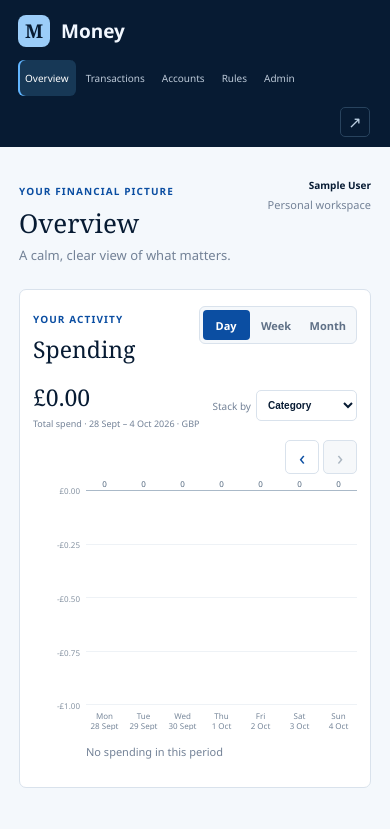
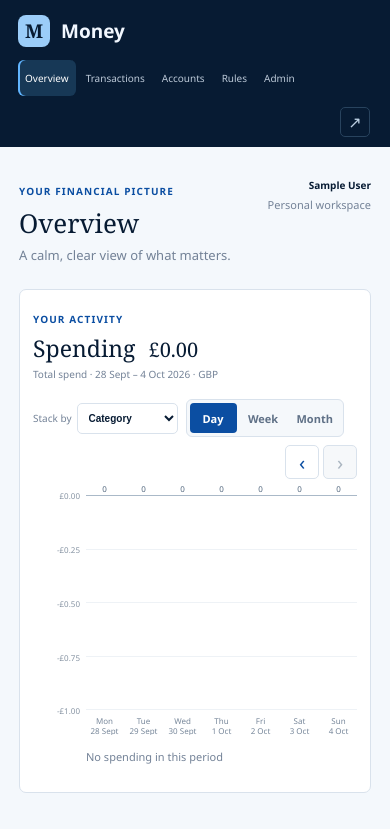
Before and after one commit to MarrieSt/off-money, a Django app: page / in a window 390 px wide. Shown: the top 829 px of the page. Run offline with Django 5.2, Linux system fonts and the light colour scheme; the visitor is signed in with stand-in values (Sample User, id 1); data that the repository does not hold is empty.

Commit message:
little UI tweaks

```diff
--- a/static/money/css/site.css
+++ b/static/money/css/site.css
@@ -109,16 +109,17 @@ h1, h2, h3, p { margin-top: 0; }
 
 [hidden] { display: none !important; }
 .spending-widget { position: relative; max-width: 1120px; margin: 0 auto 24px; padding: 20px 22px 17px; border: 1px solid var(--money-border); border-radius: 7px; background: #fff; }
-.spending-heading, .spending-summary { display: flex; align-items: center; justify-content: space-between; gap: 18px; }
+.spending-heading { display: flex; align-items: center; justify-content: space-between; gap: 18px; }
 .spending-title-block .eyebrow { color: var(--money-blue); }
-.spending-title-block h2 { margin: 5px 0 0; color: var(--money-navy); font-family: Georgia, "Times New Roman", serif; font-size: 23px; font-weight: 500; }
+.spending-title-line { display: flex; align-items: baseline; gap: 13px; margin-top: 4px; }
+.spending-title-block h2 { margin: 0; color: var(--money-navy); font-family: Georgia, "Times New Roman", serif; font-size: 23px; font-weight: 500; }
+.spending-inline-total { color: var(--money-navy); font-family: Georgia, "Times New Roman", serif; font-size: 22px; font-weight: 500; font-variant-numeric: tabular-nums; }
+.spending-range { display: block; margin-top: 3px; color: var(--money-muted); font-size: 10px; }
+.spending-header-controls { display: flex; align-items: center; gap: 15px; }
 .granularity-control { display: inline-flex; gap: 3px; padding: 3px; border: 1px solid var(--money-border); border-radius: 6px; background: #f5f8fb; }
 .granularity-control button { min-width: 54px; height: 30px; padding: 0 10px; border: 0; border-radius: 4px; color: #607187; background: transparent; cursor: pointer; font-size: 11px; font-weight: 600; }
 .granularity-control button[aria-pressed="true"] { color: white; background: var(--money-blue); }
-.spending-summary { justify-content: flex-start; margin-top: 16px; }
-.spending-total { display: grid; min-width: 190px; gap: 4px; }
-.spending-total strong { color: var(--money-navy); font-family: Georgia, "Times New Roman", serif; font-size: 26px; font-weight: 500; font-variant-numeric: tabular-nums; }
-.spending-total span { color: var(--money-muted); font-size: 10px; }
+.spending-summary { display: flex; justify-content: flex-end; margin-top: 8px; }
 .stack-control { display: inline-flex; align-items: center; gap: 8px; color: var(--money-muted); font-size: 11px; }
 .stack-control select { height: 34px; padding: 0 28px 0 10px; border: 1px solid var(--money-border); border-radius: 5px; color: var(--money-navy); background-color: white; font-size: 11px; font-weight: 600; }
 .window-navigation { display: flex; align-items: center; gap: 4px; margin-left: auto; }
@@ -234,9 +235,9 @@ h1, h2, h3, p { margin-top: 0; }
   .login-form-panel { align-items: start; padding: 41px 26px; }
   .spending-widget { padding: 16px 13px 15px; }
   .spending-heading { align-items: start; flex-wrap: wrap; }
+  .spending-header-controls { max-width: 100%; flex-wrap: wrap; justify-content: flex-end; gap: 8px; }
+  .spending-inline-total { font-size: 20px; }
   .spending-summary { flex-wrap: wrap; gap: 10px 13px; }
-  .spending-total { min-width: 150px; }
-  .spending-total strong { font-size: 23px; }
   .window-navigation { margin-left: auto; }
   .spending-chart { min-height: 247px; grid-template-columns: 47px minmax(0, 1fr); gap: 6px; }
   .chart-axis, .chart-plot { height: 215px; }
@@ -255,8 +256,6 @@ h1, h2, h3, p { margin-top: 0; }
   .currency-label { display: none; }
   .stack-control { gap: 5px; font-size: 10px; }
   .stack-control select { height: 31px; padding-left: 7px; font-size: 10px; }
-  .spending-total { min-width: 125px; }
-  .spending-total span { font-size: 9px; }
   .granularity-control button { min-width: 47px; padding: 0 7px; }
   .chart-axis { font-size: 8px; }
 }
--- a/templates/finance/home.html
+++ b/templates/finance/home.html
@@ -13,22 +13,27 @@
   <div class="spending-heading">
     <div class="spending-title-block">
       <span class="eyebrow">YOUR ACTIVITY</span>
-      <h2 id="spending-title">Spending</h2>
+      <div class="spending-title-line">
+        <h2 id="spending-title">Spending</h2>
+        <strong class="spending-inline-total" data-total>—</strong>
+      </div>
+      <span class="spending-range">Total spend · <span data-range>GBP</span></span>
     </div>
-    <div class="granularity-control" role="group" aria-label="Time granularity">
-      <button type="button" data-granularity="day" aria-pressed="true">Day</button>
-      <button type="button" data-granularity="week" aria-pressed="false">Week</button>
-      <button type="button" data-granularity="month" aria-pressed="false">Month</button>
+    <div class="spending-header-controls">
+      <label class="stack-control">Stack by
+        <select data-stack-by aria-label="Stack by">
+          <option value="category">Category</option>
+          <option value="account">Account</option>
+        </select>
+      </label>
+      <div class="granularity-control" role="group" aria-label="Time granularity">
+        <button type="button" data-granularity="day" aria-pressed="true">Day</button>
+        <button type="button" data-granularity="week" aria-pressed="false">Week</button>
+        <button type="button" data-granularity="month" aria-pressed="false">Month</button>
+      </div>
     </div>
   </div>
   <div class="spending-summary">
-    <div class="spending-total"><strong data-total>—</strong><span>Total spend · <span data-range>GBP</span></span></div>
-    <label class="stack-control">Stack by
-      <select data-stack-by aria-label="Stack by">
-        <option value="category">Category</option>
-        <option value="account">Account</option>
-      </select>
-    </label>
     <div class="window-navigation" aria-label="Historical navigation">
       <button type="button" data-previous aria-label="Previous seven periods" title="Previous seven periods">‹</button>
       <button type="button" data-current hidden>Today</button>
```
